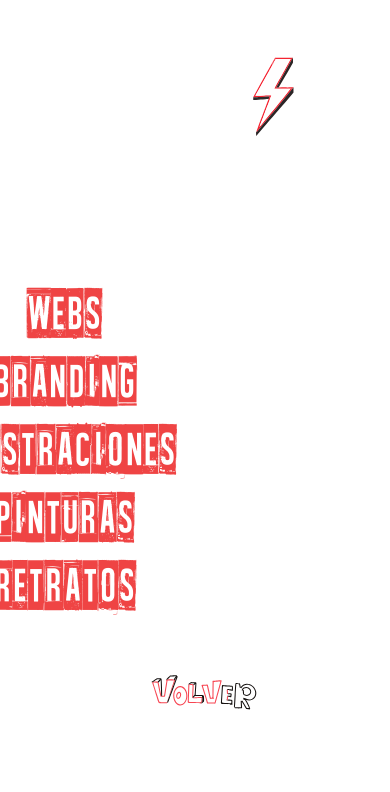
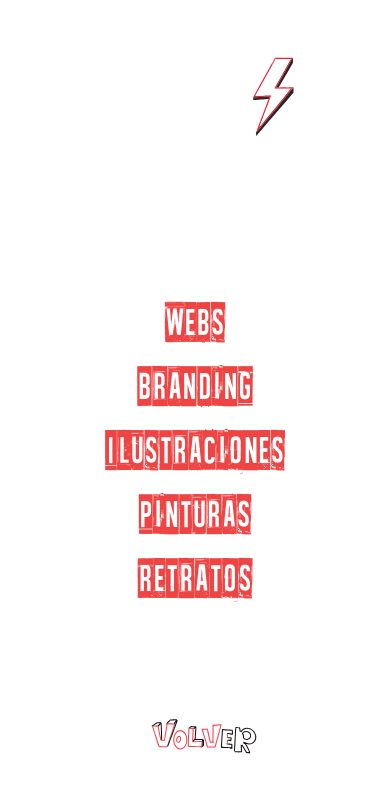
Before and after one commit to sergio-jorquera/portfolio, a React (Vite) app: page /projects in a window 390 px wide. Shown: the top 792 px of the page. Built offline with nearby package versions, Linux system fonts and the light colour scheme.

Commit message:
refactor: edit project and contact code for responsive

```diff
--- a/src/components/BackButton.jsx
+++ b/src/components/BackButton.jsx
@@ -4,7 +4,7 @@ import VolverLogo from "./VolverLogo";
 
 const BackButton = () => (
   <Link to="/projects" className="
-        fixed bottom-3 left-1/2 -translate-x-1/2
+        fixed bottom-0 left-1/2 -translate-x-1/2 translate-y-8
         md:left-16 md:translate-x-0
         z-50 cursor-pointer
       ">
--- a/src/pages/Contact.jsx
+++ b/src/pages/Contact.jsx
@@ -23,7 +23,7 @@ function ContactForm() {
   return (
    <form
   onSubmit={handleSubmit}
-  className="max-w-lg mx-auto pt-20 p-6 bg-white rounded-2xl flex flex-col gap-5 min-h-screen"
+  className="max-w-lg mx-auto mt-40 p-6 bg-white rounded-2xl flex flex-col gap-5 min-h-screen"
 >
   <h2 className="text-2xl font-light relative font-ko text-center text-red-500">Contáctame</h2>
 
--- a/src/pages/Projects.jsx
+++ b/src/pages/Projects.jsx
@@ -28,59 +28,58 @@ const Projects = () => {
   }, [projectImages])
 
 return (
-    <div className="relative h-screen w-full flex items-center justify-start px-4 py-6 font-kw text-red-500 text-6xl bg-opacity-80 ml-[-6rem]">
-      {/* Menú lateral */}
-      <div className="flex flex-col items-center gap-6 text-center z-10 ">
-        <h1 className="font-ko text-2xl font-bold  max-md:hidden">Mis Proyectos</h1>
-        <ul className="space-y-2 ">
-           <li
-            onMouseEnter={() => setHoveredProject('webs')}
-            onMouseLeave={() => setHoveredProject(null)}
-           >
-           <Link to="/projects/webs" className="hover:text-5xl">Webs</Link></li>
-           <li
-            onMouseEnter={() => setHoveredProject('branding')}
-            onMouseLeave={() => setHoveredProject(null)}
-            >
-            <Link to="/projects/branding" className="hover:text-5xl">Branding</Link></li>
-           <li
-            onMouseEnter={() => setHoveredProject('ilustrations')}
-            onMouseLeave={() => setHoveredProject(null)}
-          >
-            <Link to="/projects/ilustrations" className="hover:text-5xl">Ilustraciones</Link>
+  <div className="
+    relative h-screen w-full
+    flex items-center justify-center  xl:justify-start         /* centrado hasta xl */
+    px-4 py-6 font-kw text-red-500
+    text-5xl xl:text-6xl
+    ml-0 xl:ml-[-6rem]
+  ">
+    <div className="w-full max-w-[520px] flex flex-col items-center xl:items-start gap-8 text-center xl:text-left z-10 mx-auto  xl:mx-0">
+      <h1 className="font-ko text-3xl font-bold hidden xl:block">Mis Proyectos</h1>
+
+      <ul className="space-y-4">
+        <li onMouseEnter={() => setHoveredProject('webs')}
+            onMouseLeave={() => setHoveredProject(null)}>
+          <Link to="/projects/webs" className="xl:hover:text-5xl">Webs</Link>
         </li>
-           <li
-            onMouseEnter={() => setHoveredProject('paints')}
-            onMouseLeave={() => setHoveredProject(null)}
-           >
-          <Link to="/projects/paints" className="hover:text-5xl">Pinturas</Link>
+        <li onMouseEnter={() => setHoveredProject('branding')}
+            onMouseLeave={() => setHoveredProject(null)}>
+          <Link to="/projects/branding" className="xl:hover:text-5xl">Branding</Link>
         </li>
-           <li
-           onMouseEnter={() => setHoveredProject('portraits')}
-           onMouseLeave={() => setHoveredProject(null)}
-           ><Link to="/projects/portraits" className="hover:text-5xl">Retratos</Link></li>
-
-
+        <li onMouseEnter={() => setHoveredProject('ilustrations')}
+            onMouseLeave={() => setHoveredProject(null)}>
+          <Link to="/projects/ilustrations" className="xl:hover:text-5xl">Ilustraciones</Link>
+        </li>
+        <li onMouseEnter={() => setHoveredProject('paints')}
+            onMouseLeave={() => setHoveredProject(null)}>
+          <Link to="/projects/paints" className="xl:hover:text-5xl">Pinturas</Link>
+        </li>
+        <li onMouseEnter={() => setHoveredProject('portraits')}
+            onMouseLeave={() => setHoveredProject(null)}>
+          <Link to="/projects/portraits" className="xl:hover:text-5xl">Retratos</Link>
+        </li>
       </ul>
     </div>
 
-      {/* Imagen que aparece a la derecha */}
+    {/* preview solo en escritorio */}
     {hoveredProject && projectImages[hoveredProject] && (
-        <div className="absolute right-0 top-1/2 transform -translate-y-1/2 transition-opacity duration-500 pointer-events-none opacity-100  max-md:hidden">
+      <div className="hidden xl:block absolute right-0 top-1/2 -translate-y-1/2 transition-opacity duration-500 pointer-events-none">
         <img
           src={projectImages[hoveredProject]}
           alt={hoveredProject}
-  className={`w-[450px] h-auto drop-shadow-[0_8px_12px_rgba(0,0,0,0.6)]
+          className={`h-auto drop-shadow-[0_8px_12px_rgba(0,0,0,0.6)]
             ${hoveredProject === 'portraits' ? 'w-[450px]'
               : hoveredProject === 'webs' ? 'w-[450px]'
               : 'w-[550px]'}`}
         />
-
-
       </div>
     )}
   </div>
-  )
+);
+
+
+
 }
 
 export default Projects
```
Lines whose indentation alone changed are shown as unchanged.
